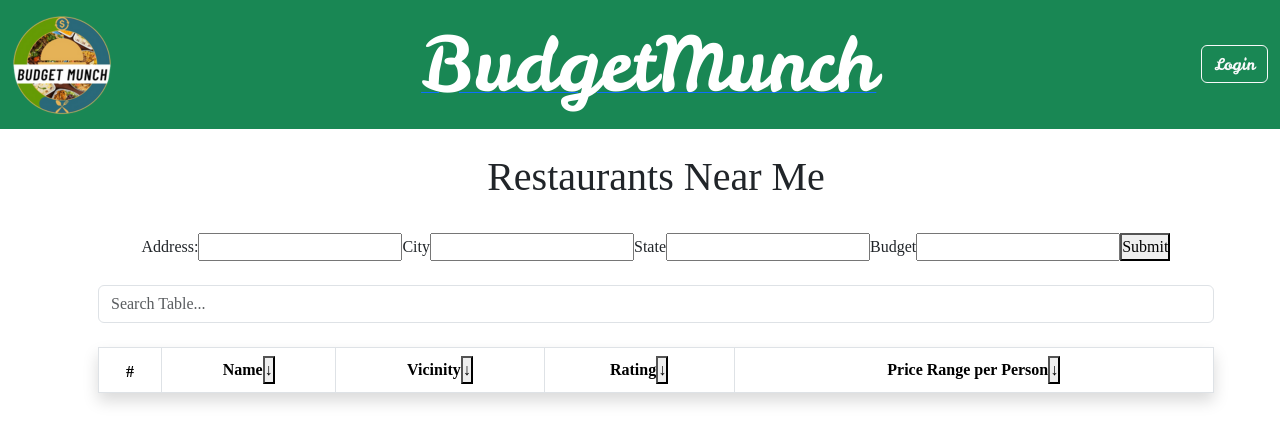
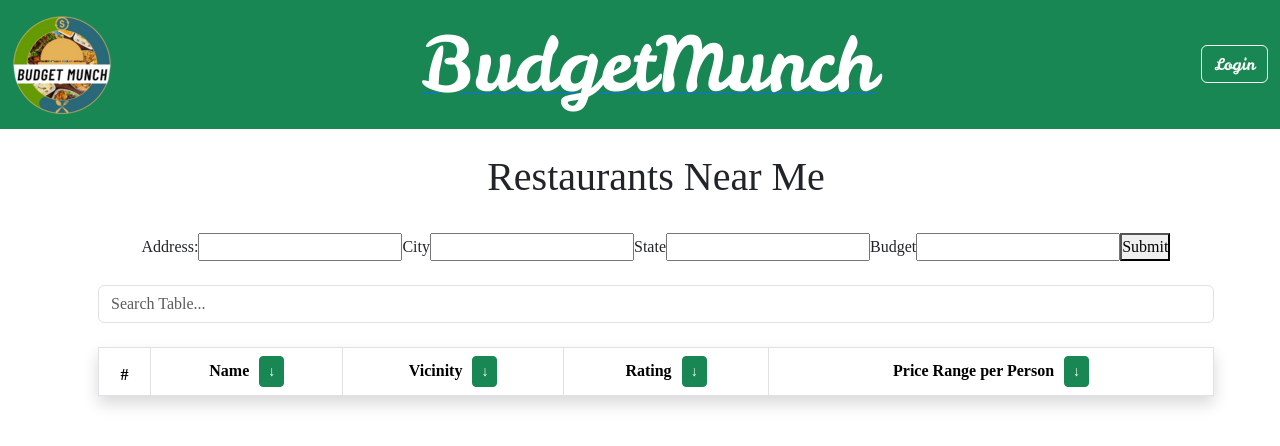
Before and after one commit to Karisue1/BudgetMunch, a React (Create React App) app in the folder FrontendBudgetMunch/budgemunchfrontend/: page / in a window 1280 px wide. Shown: the top 446 px of the page. Built offline with nearby package versions, Linux system fonts and the light colour scheme; a web font is replaced by a local one.

Commit message:
Edited the ascending/descending button

```diff
--- /dev/null
+++ b/FrontendBudgetMunch/budgemunchfrontend/src/pages/Home.css
@@ -0,0 +1,7 @@
+.table th {
+    text-align: center;
+  }
+
+  .table th button {
+    float: right;
+  }
--- a/FrontendBudgetMunch/budgemunchfrontend/src/pages/Home.js
+++ b/FrontendBudgetMunch/budgemunchfrontend/src/pages/Home.js
@@ -183,31 +183,38 @@ export default function Home() {
         <thead>
             <tr>
               <th scope="col">#</th>
-              <th scope="col">Name
-                <button onClick={() => handleSort('name')} className="sortable-button">
+              <th scope="col">
+                <div style={{ display: 'flex', justifyContent: 'center', alignItems: 'center' }}>
+                  <span style={{ marginRight: '10px' }}>Name</span>
+                  <button onClick={() => handleSort('name')} type="button" className="btn btn-success btn-sm">
                     {sortConfig.key === 'name' && sortConfig.direction === 'ascending' ? '↑' : '↓'}
                   </button>
+                </div>
               </th>
-
-              <th scope="col">Vicinity
-                <button onClick={() => handleSort('vicinity')} className="sortable-button">
+              <th scope="col">
+                <div style={{ display: 'flex', justifyContent: 'center', alignItems: 'center' }}>
+                  <span style={{ marginRight: '10px' }}>Vicinity</span>
+                  <button onClick={() => handleSort('vicinity')} type="button" className="btn btn-success btn-sm">
                     {sortConfig.key === 'vicinity' && sortConfig.direction === 'ascending' ? '↑' : '↓'}
                   </button>
+                </div>
               </th>
-
-              <th scope="col">Rating
-                <button onClick={() => handleSort('rating')} className="sortable-button">
+              <th scope="col">
+                <div style={{ display: 'flex', justifyContent: 'center', alignItems: 'center' }}>
+                  <span style={{ marginRight: '10px' }}>Rating</span>
+                  <button onClick={() => handleSort('rating')} type="button" className="btn btn-success btn-sm">
                     {sortConfig.key === 'rating' && sortConfig.direction === 'ascending' ? '↑' : '↓'}
                   </button>
+                </div>
               </th>
-
-              <th scope="col">Price Range per Person
-                <button onClick={() => handleSort('price_level')} className="sortable-button">
+              <th scope="col">
+                <div style={{ display: 'flex', justifyContent: 'center', alignItems: 'center' }}>
+                  <span style={{ marginRight: '10px' }}>Price Range per Person</span>
+                  <button onClick={() => handleSort('price_level')} type="button" className="btn btn-success btn-sm">
                     {sortConfig.key === 'price_level' && sortConfig.direction === 'ascending' ? '↑' : '↓'}
                   </button>
+                </div>
               </th>
-
-
             </tr>
           </thead>
           <tbody>
```
Lines whose indentation alone changed are shown as unchanged.
